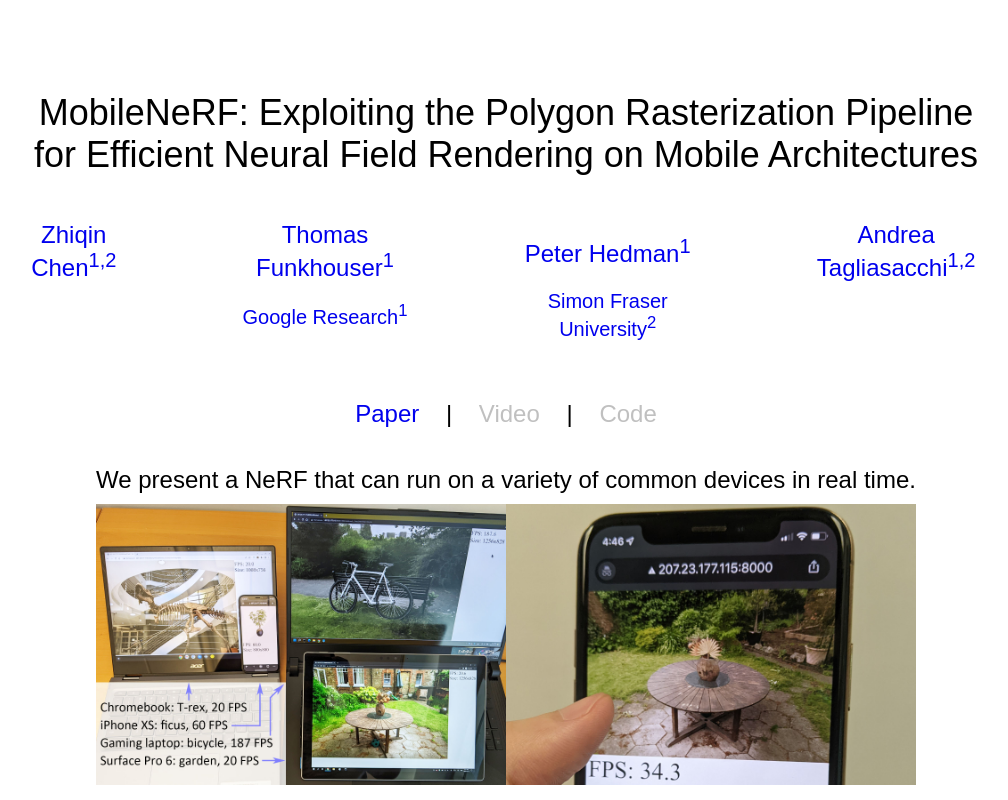
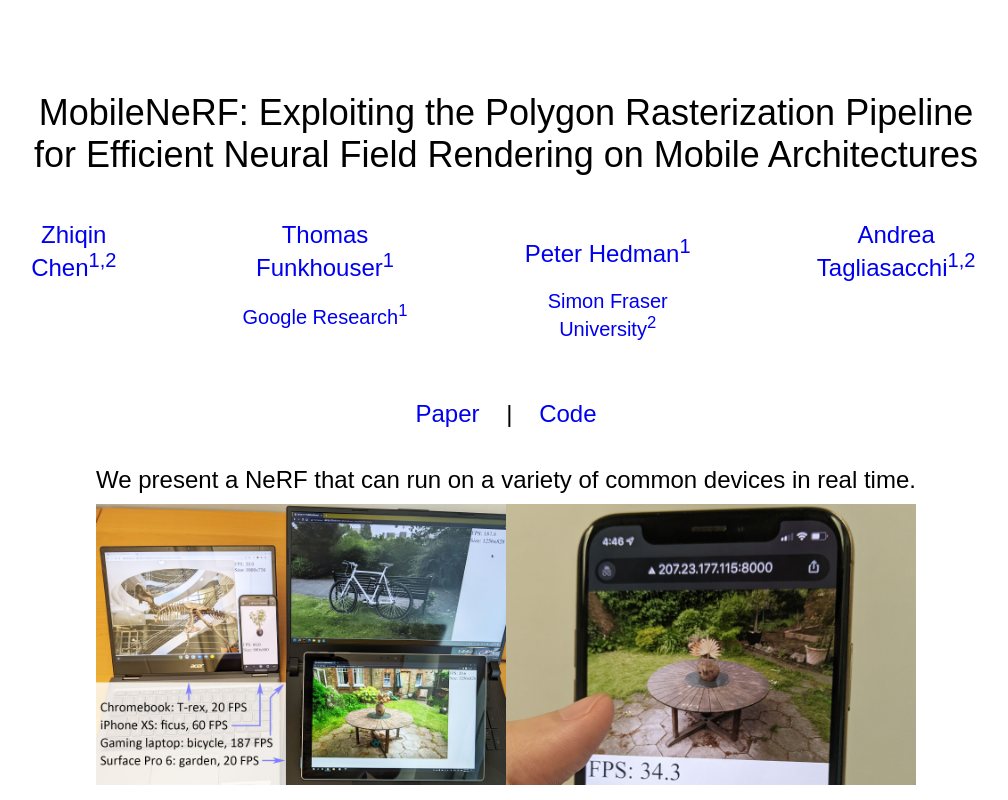
Before and after one commit to mobile-nerf/mobile-nerf.github.io, a plain HTML site: page index.html in a window 1280 px wide. Shown: the whole page, without its empty margins (134-1142 px from the left). Drawn offline with Linux system fonts and the light colour scheme.

Commit message:
Update index.html

```diff
--- a/index.html
+++ b/index.html
@@ -120,9 +120,7 @@ for Efficient Neural Field Rendering on Mobile Architectures
 <div style="text-align:center; font-size:24; position:relative; top:20px">
 <a href="https://arxiv.org/abs/2208.00277" style="text-decoration: none">Paper</a>
 &nbsp;&nbsp; | &nbsp;&nbsp;
-<span style="color: #c0c0c0">Video</span>
-&nbsp;&nbsp; | &nbsp;&nbsp;
-<span style="color: #c0c0c0">Code</span>
+<a href="https://github.com/google-research/jax3d/tree/main/jax3d/projects/mobilenerf" style="text-decoration: none">Code</a>
 <br><br>
 
 <div style="text-align:center; font-size:24; line-height:200%;">
```
